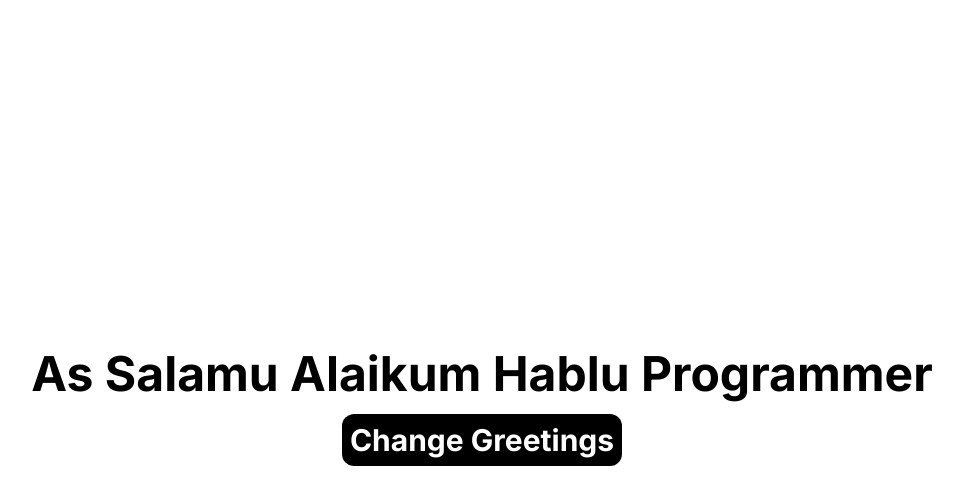
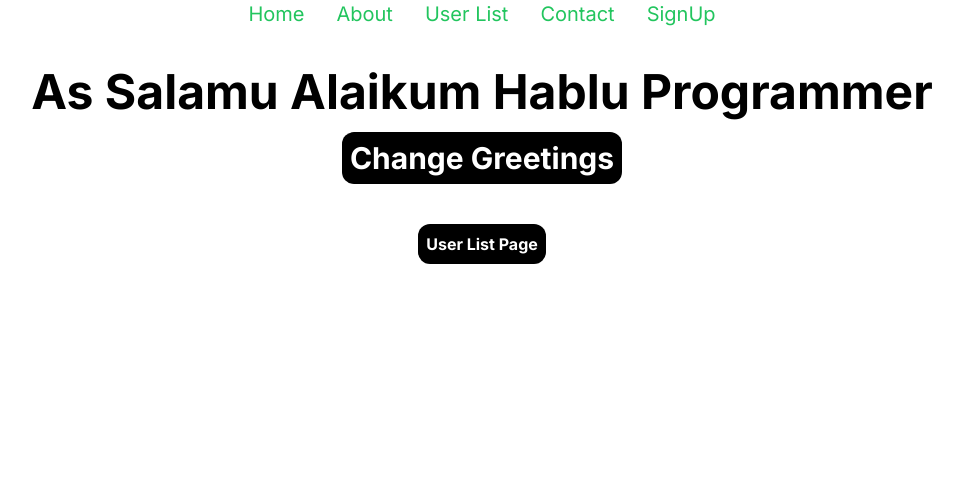
Before and after one commit to Md-Ashikur-Rahman-Ashik/NextJS, a Next.js app: page / in a window 1280 px wide. Shown: the top 504 px of the page, without its empty margins (158-1121 px from the left). Built offline with nearby package versions, Linux system fonts and the light colour scheme.

Commit message:
Explored link component navigation

```diff
--- a/src/app/State.jsx
+++ b/src/app/State.jsx
@@ -8,7 +8,7 @@ const State = () => {
   };
 
   return (
-    <div className="mt-2 min-h-screen flex justify-center items-center">
+    <div className="mt-2 flex justify-center items-center">
       {/* <h2 className="text-center font-bold text-5xl">
         This is state component from State.jsx
       </h2> */}
--- a/src/app/layout.js
+++ b/src/app/layout.js
@@ -1,5 +1,6 @@
 import { Inter } from "next/font/google";
 import "./globals.css";
+import Link from "next/link";
 
 const inter = Inter({ subsets: ["latin"] });
 
@@ -11,7 +12,24 @@ export const metadata = {
 export default function RootLayout({ children }) {
   return (
     <html lang="en">
-      <body className={inter.className}>{children}</body>
+      <body className={inter.className}>
+        <div className="container mx-auto">
+          <ul className="text-xl mb-10 text-green-500 flex justify-center gap-8">
+            <li>
+              <Link href={"/"}>Home</Link>
+            </li>
+            <li>
+              <Link href={"/about"}>About</Link>
+            </li>
+            <li>
+              <Link href={"/userList"}>User List</Link>
+            </li>
+            <li>Contact</li>
+            <li>SignUp</li>
+          </ul>
+          {children}
+        </div>
+      </body>
     </html>
   );
 }
--- a/src/app/page.js
+++ b/src/app/page.js
@@ -1,8 +1,11 @@
 "use client";
 
+import { useRouter } from "next/navigation";
 import State from "./State";
 
 export default function Home() {
+  const router = useRouter();
+
   // const fun = () => {
   //   alert("As Salamu Alaikum");
   // };
@@ -19,6 +22,15 @@ export default function Home() {
         </button>
       </div> */}
       <State></State>
+      <div className="flex justify-center mt-10 font-bold">
+        <button
+          type="button"
+          className="bg-black text-white p-2 rounded-xl"
+          onClick={() => router.push("/userList")}
+        >
+          User List Page
+        </button>
+      </div>
     </main>
   );
 }
```
